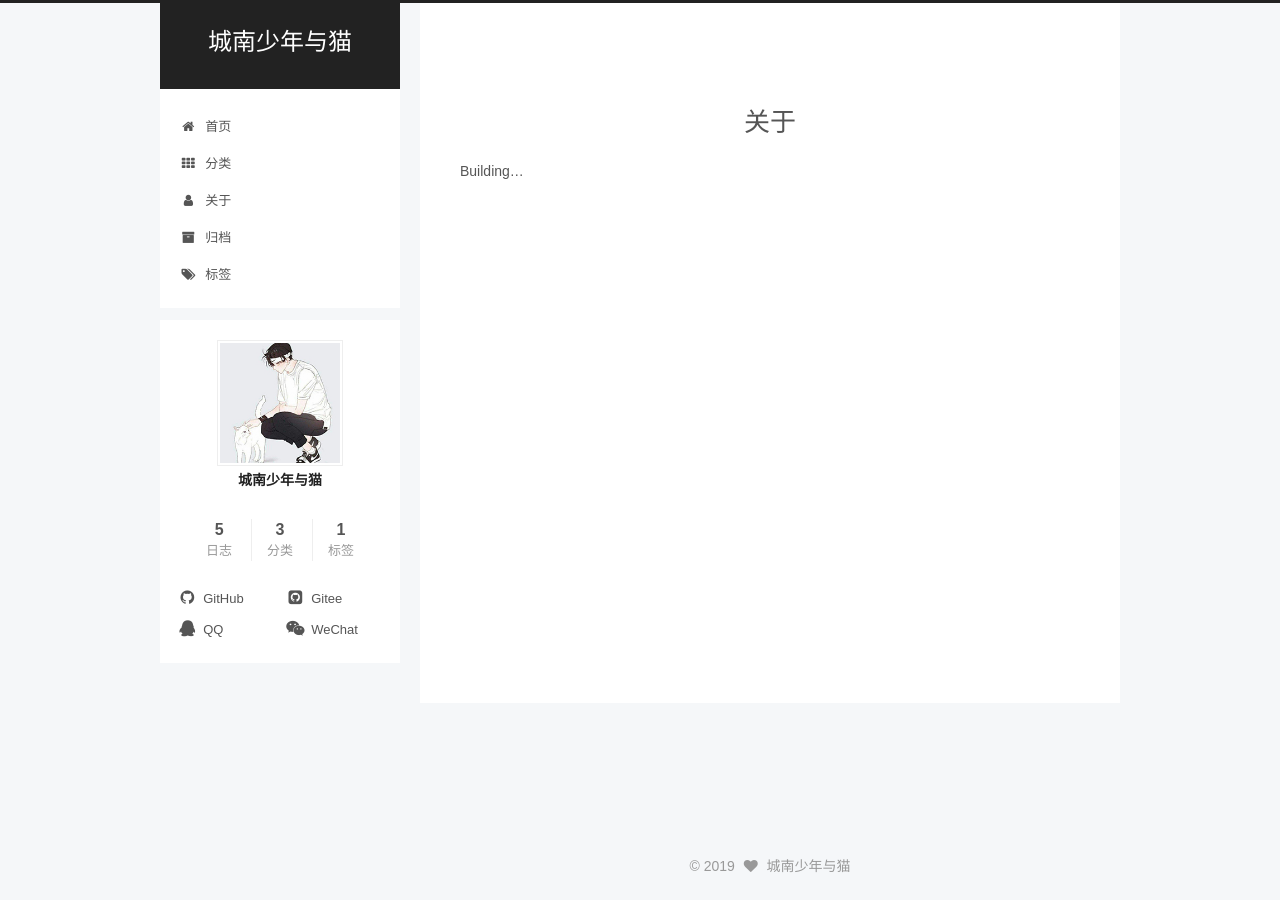
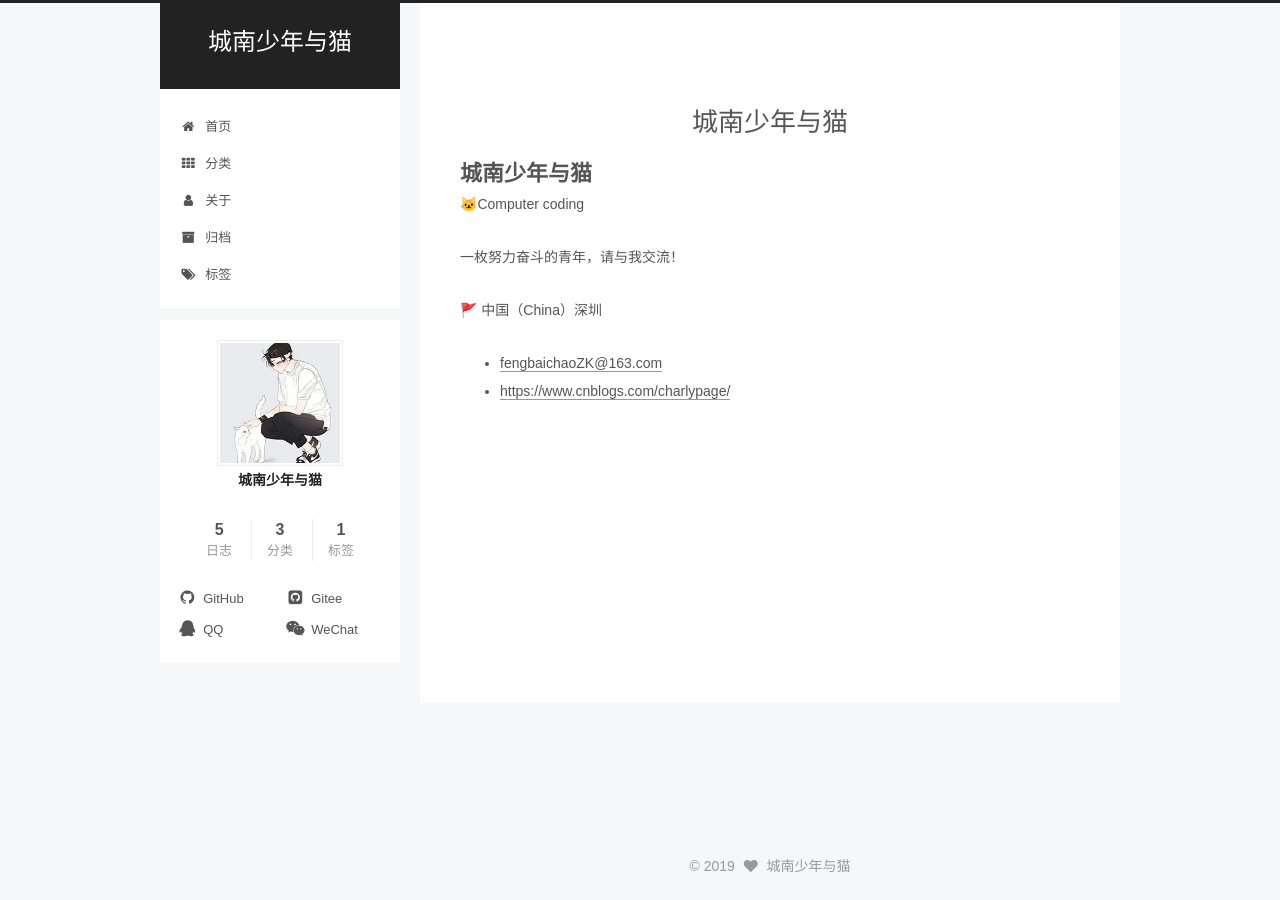
Before and after one commit to fengcharly/fengcharly.github.io, a Jekyll site: the page built from about/index.md, in a window 1280 px wide. Built offline with Jekyll 4.4.1, drawn with Linux system fonts in a browser that asks for light colours; emoji names are drawn with the system emoji font; some web fonts are replaced; our own code applies the rules of GitHub Pages for plain Markdown files.

Commit message:
添加博客

```diff
--- a/about/index.md
+++ b/about/index.md
@@ -3,4 +3,13 @@ layout: page
 type: about
 ---
 
-Building...
+# 城南少年与猫
+
+ :cat:Computer coding
+
+一枚努力奋斗的青年，请与我交流！
+
+:triangular_flag_on_post: 中国（China）深圳
+
+- [fengbaichaoZK@163.com](mailto:fengbaichaoZK@163.com)
+- <https://www.cnblogs.com/charlypage/>
```
Also changed, not shown: about/BB150EEC.png (added).
